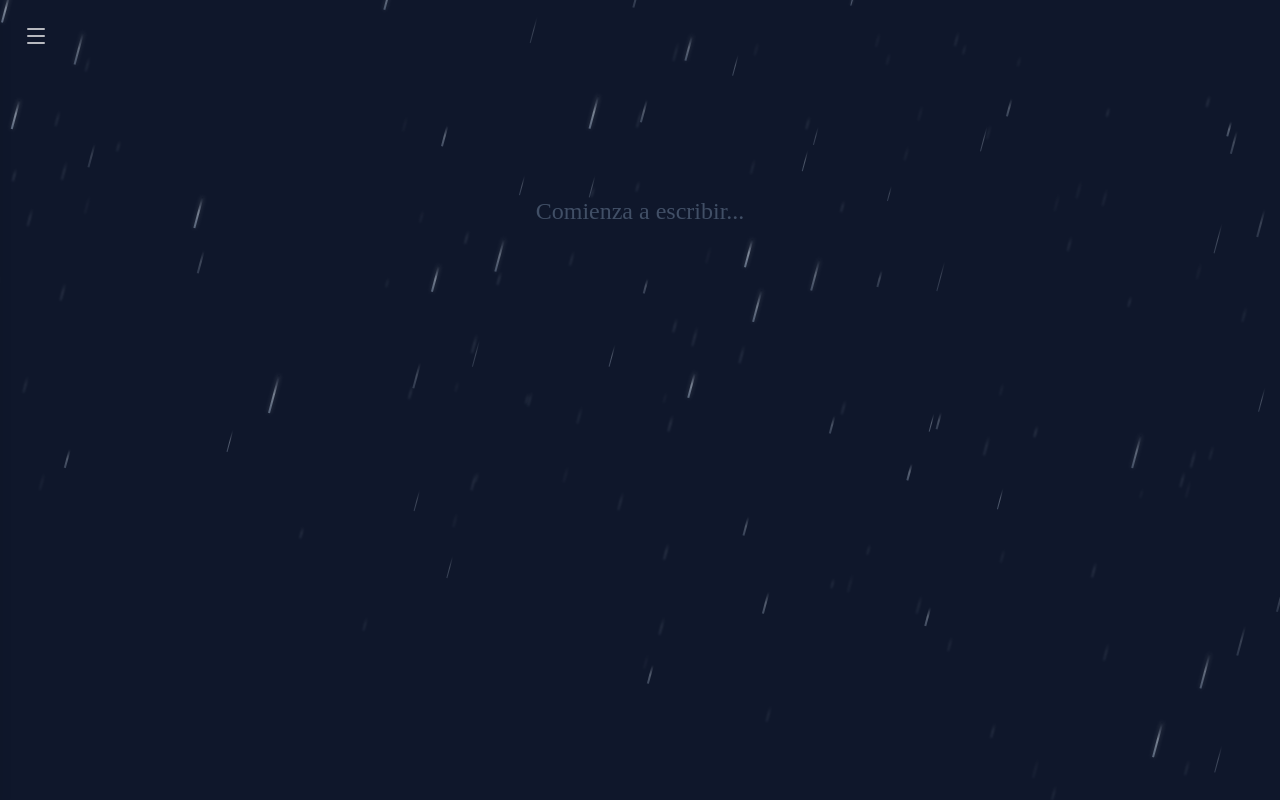
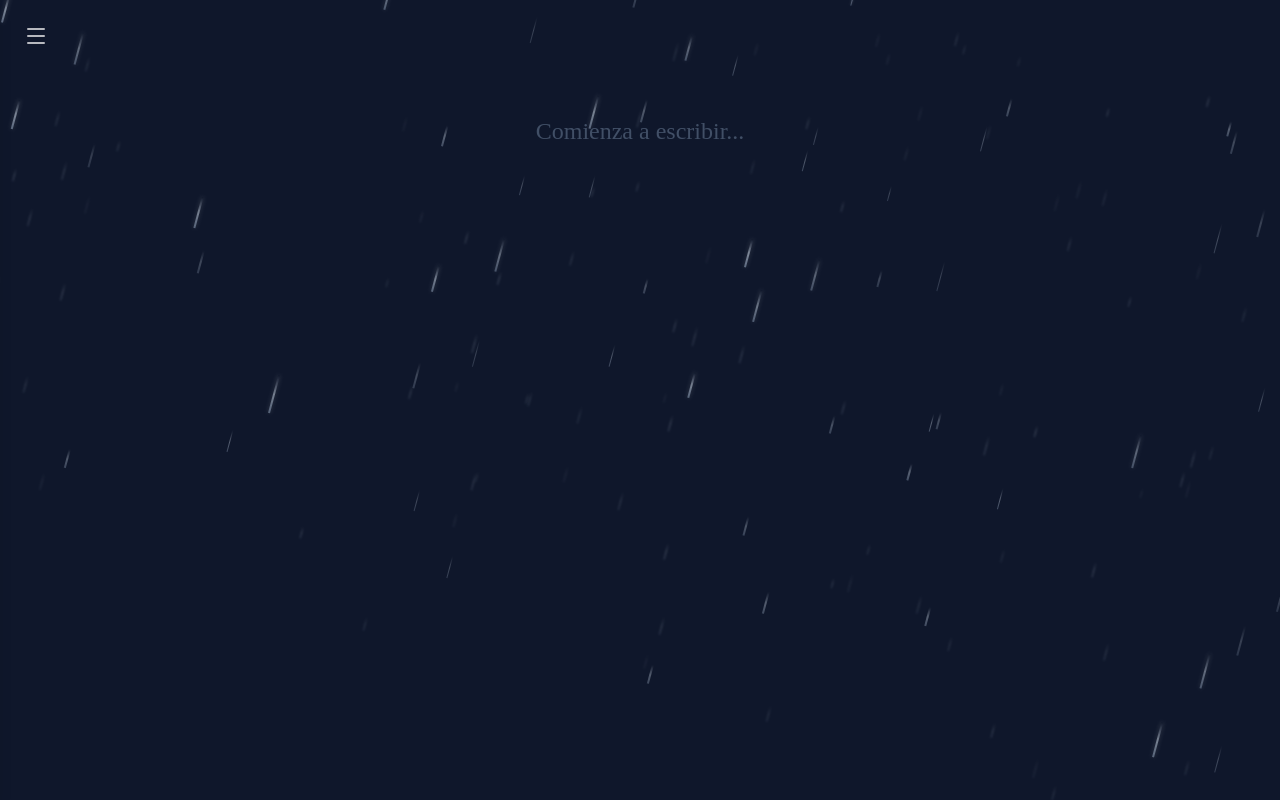
Before and after one commit to RoyNadiel/QuoteCreator, a React (Vite) app: page / in a window 1280 px wide. Built offline with nearby package versions, Linux system fonts and the light colour scheme; a web font is replaced by a local one.

Commit message:
feat(SideBar): se añadió un botón de Previsualización de la imagen a descargar

```diff
--- a/src/App.tsx
+++ b/src/App.tsx
@@ -2,7 +2,6 @@ import { useState, useRef, useEffect } from "react";
 import { Menu, X } from "lucide-react";
 import html2canvas from "html2canvas";
 import { loadGoogleFont } from "./utils/fonts";
-
 import { RainBackground } from "./components/RainBackground";
 import { Sidebar } from "./components/Sidebar";
 import { aspectRatioOptions } from "./constants/options";
@@ -22,7 +21,7 @@ function App() {
   const [isDownloading, setIsDownloading] = useState(false);
   const [showPreview, setShowPreview] = useState(false);
   const [menuOpen, setMenuOpen] = useState(false);
-  const contentRef = useRef<HTMLDivElement>(null);
+  const previewRef = useRef<HTMLDivElement>(null);
 
   // Cargar fuentes si son de Google al cambiar
   useEffect(() => {
@@ -47,13 +46,13 @@ function App() {
       // Esperar a que el DOM se actualice y el elemento se renderice
       await new Promise((resolve) => setTimeout(resolve, 300));
 
-      if (!contentRef.current) {
-        console.error("contentRef.current (Elemento de captura) es null");
+      if (!previewRef.current) {
+        console.error("previewRef.current (Elemento de Captura) es null");
         return;
       }
 
       console.log("Capturando con html2canvas...");
-      const canvas = await html2canvas(contentRef.current, {
+      const canvas = await html2canvas(previewRef.current, {
         backgroundColor: quoteBackgroundColor,
         scale: 4, // Mayor resolución para mejor calidad
         logging: true,
@@ -82,7 +81,7 @@ function App() {
       console.error("Error al descargar:", error);
     } finally {
       // Esperar un momento antes de ocultar la preview
-      await new Promise((resolve) => setTimeout(resolve, 1500));
+      await new Promise((resolve) => setTimeout(resolve, 1000));
       setShowPreview(false);
       setIsDownloading(false);
     }
@@ -129,6 +128,7 @@ function App() {
         text={text}
         isDownloading={isDownloading}
         handleDownload={handleDownload}
+        setShowPreview={setShowPreview}
       />
 
       {menuOpen && (
@@ -145,8 +145,9 @@ function App() {
             value={text}
             onChange={(e) => setText(e.target.value)}
             placeholder="Comienza a escribir..."
-            className="w-full h-[60vh] px-6 py-8 border-none outline-none resize-none leading-relaxed bg-transparent placeholder:text-slate-500/60 z-20 transition-colors duration-300"
+            className="w-fit h-[80vh] px-6 py-8 border-none outline-none resize-none leading-relaxed bg-transparent placeholder:text-slate-500/60 z-20 transition-colors duration-300 scrollbar-hide"
             style={{
+              aspectRatio: aspectRatio.value,
               fontFamily: quoteFontFamily,
               fontSize: `${fontSize}px`,
               textAlign: textAlign as any,
@@ -174,24 +175,34 @@ function App() {
               </p>
             </div>
           )}
+        </div>
+      </div>
 
       {showPreview && (
         <div className="fixed inset-0 bg-black/60 flex items-center justify-center z-50 animate-fadeIn p-4">
           <div
             id="download-capture"
-                ref={contentRef}
-                className="p-12 rounded-xl shadow-2xl animate-scaleIn flex flex-col justify-center"
+            ref={previewRef}
+            className="relative p-12 rounded-xl shadow-2xl animate-scaleIn flex flex-col justify-center"
             style={{
+              aspectRatio: aspectRatio.value,
               backgroundColor: quoteBackgroundColor,
               color: getTextColor(quoteBackgroundColor),
-                  width: `${aspectRatio.width}px`,
-                  height: `${aspectRatio.height}px`,
+              width: `${aspectRatio.width}px` + 20,
+              height: `${aspectRatio.height}px` + 20,
               maxWidth: "90vw",
               maxHeight: "90vh",
             }}
           >
+            <button
+              name="xmark"
+              className="absolute top-2 right-5 py-3 px-1.5 bg-transparent text-black"
+              onClick={() => setShowPreview(false)}
+            >
+              <X className="w-6 h-6" />
+            </button>
             <div
-                  className="w-full whitespace-pre-wrap wrap-break-words leading-relaxed"
+              className="w-full h-full whitespace-pre-wrap break-words"
               style={{
                 fontFamily: quoteFontFamily,
                 fontSize: `${fontSize}px`,
@@ -221,8 +232,6 @@ function App() {
         </div>
       )}
     </div>
-      </div>
-    </div>
   );
 }
 
--- a/src/components/Sidebar.tsx
+++ b/src/components/Sidebar.tsx
@@ -33,6 +33,7 @@ export interface SidebarProps {
   text: string;
   isDownloading: boolean;
   handleDownload: () => void;
+  setShowPreview: (bool: boolean) => void;
 }
 
 export const Sidebar = ({
@@ -56,6 +57,7 @@ export const Sidebar = ({
   text,
   isDownloading,
   handleDownload,
+  setShowPreview,
 }: SidebarProps) => {
   return (
     <div
@@ -234,6 +236,14 @@ export const Sidebar = ({
         </div>
 
         <button
+          onClick={() => setShowPreview(true)}
+          disabled={!text.trim()}
+          className="w-full bg-sky-500 text-white py-4 px-2 rounded-lg font-medium hover:bg-sky-700 disabled:bg-sky-200 disabled:cursor-not-allowed transition-all flex items-center justify-center gap-2 shadow-sm"
+        >
+          Previsualización
+        </button>
+
+        <button
           onClick={handleDownload}
           disabled={!text.trim() || isDownloading}
           className="w-full bg-slate-800 text-white py-4 rounded-lg font-medium hover:bg-slate-700 disabled:bg-slate-300 disabled:cursor-not-allowed transition-all flex items-center justify-center gap-2 shadow-sm"
--- a/src/constants/options.ts
+++ b/src/constants/options.ts
@@ -37,9 +37,9 @@ export const colorOptions = [
 ];
 
 export const aspectRatioOptions: AspectRatioOption[] = [
-  { name: "Cuadrado (1:1)", value: "1:1", width: 800, height: 800 },
-  { name: "Instagram Portrait (4:5)", value: "4:5", width: 800, height: 1000 },
-  { name: "Horizontal (16:9)", value: "16:9", width: 1200, height: 675 },
-  { name: "Stories (9:16)", value: "9:16", width: 607, height: 1080 },
-  { name: "Vertical (3:4)", value: "3:4", width: 800, height: 1067 },
+  { name: "Cuadrado (1:1)", value: "1/1", width: 800, height: 800 },
+  { name: "Instagram Portrait (4:5)", value: "4/5", width: 800, height: 1000 },
+  { name: "Horizontal (16:9)", value: "16/9", width: 1200, height: 675 },
+  { name: "Stories (9:16)", value: "9/16", width: 607, height: 1080 },
+  { name: "Vertical (3:4)", value: "3/4", width: 800, height: 1067 },
 ];
--- a/src/index.css
+++ b/src/index.css
@@ -64,3 +64,9 @@
   --font-jetbrans-mono: Jetbrans Mono, "mono";
   --font-mancondo: Mancondo, "serif";
 }
+
+.scrollbar-hide::-webkit-scrollbar {
+  display: none;
+  scrollbar-width: none; /* Firefox */
+  -ms-overflow-style: none; /* IE/Edge */
+}
```
Lines whose indentation alone changed are shown as unchanged.
